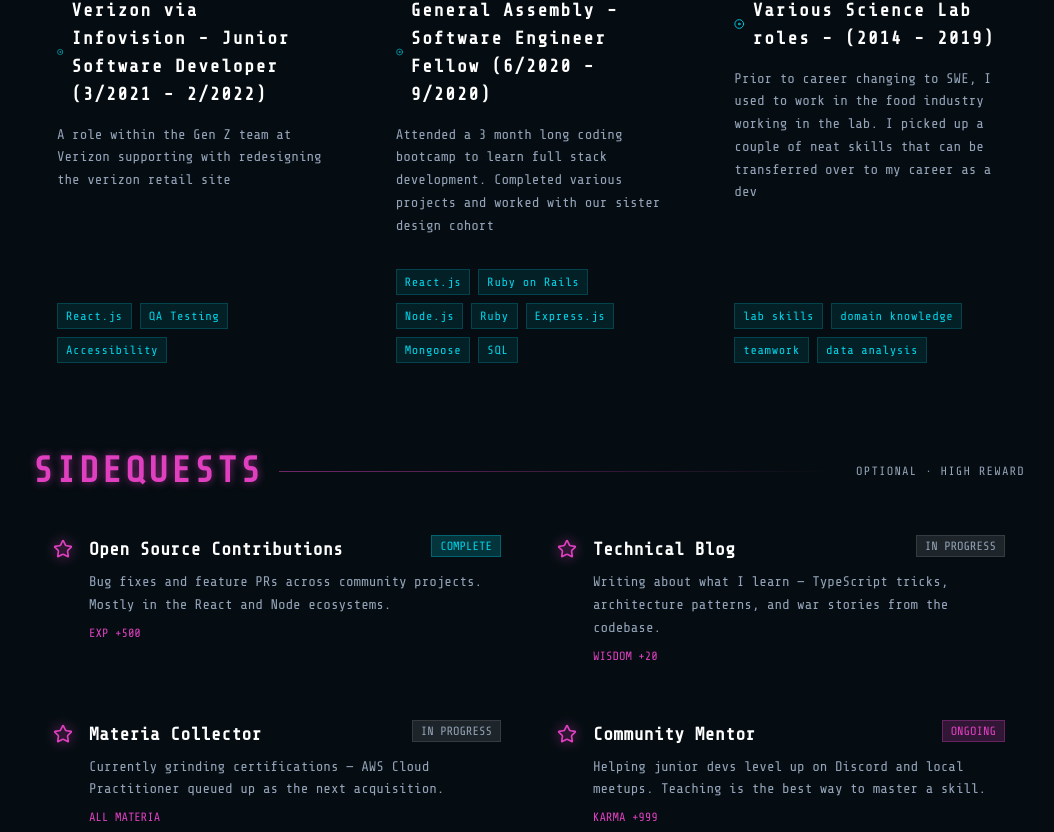
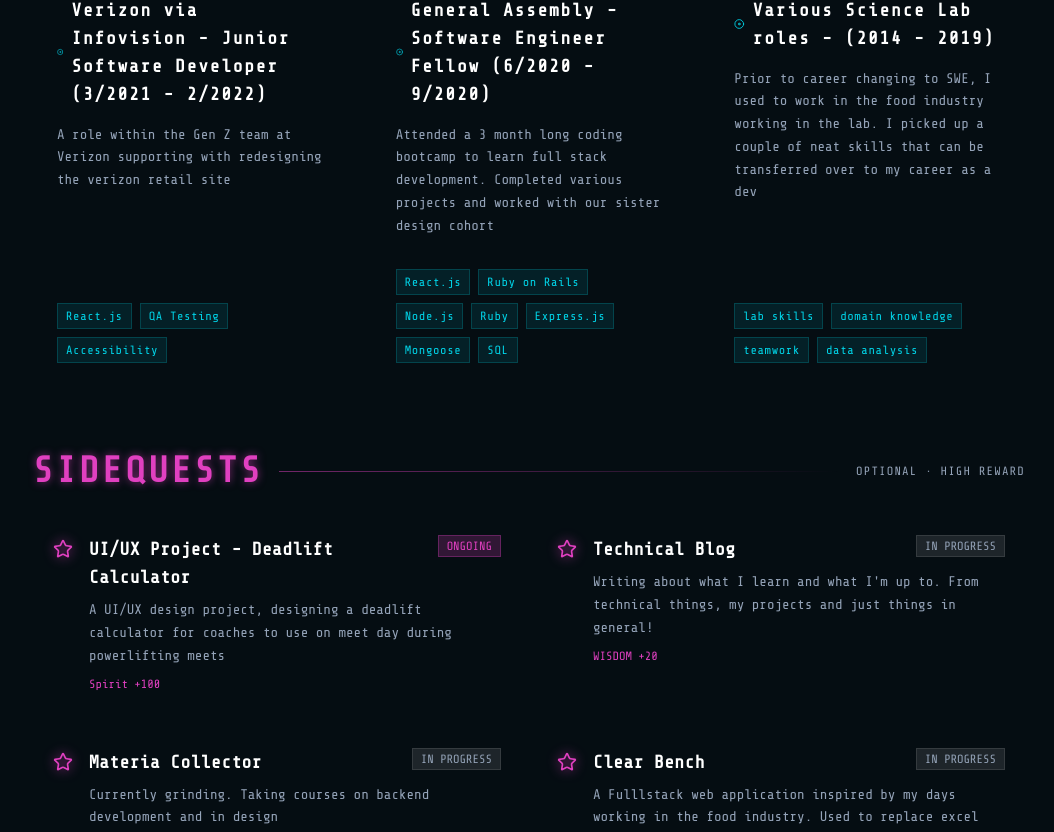
Before and after one commit to kbongco/jrpg-ffvii-portfolio, a React (Vite) app: page / in a window 1280 px wide. Shown: the part 1952-2784 px from the top of the page, without its empty margins (111-1165 px from the left). Built offline with nearby package versions, Linux system fonts and the light colour scheme.

Commit message:
created a data file to hold the quests and other data

```diff
--- a/src/components/PortfolioRemake.tsx
+++ b/src/components/PortfolioRemake.tsx
@@ -1,8 +1,27 @@
-import { ChevronRight, ArrowRight, Disc, Hexagon, Circle, Shield, Zap, Terminal, Database, Code, Layout, Globe, Mail, Github, Twitter, User, Star } from 'lucide-react';
-import HeroSection from './HeroSection';
-import Profile from './Profile';
-import Status from './Status';
-import BattleLog from './BattleLog';
+import {
+  ChevronRight,
+  ArrowRight,
+  Disc,
+  Hexagon,
+  Circle,
+  Shield,
+  Zap,
+  Terminal,
+  Database,
+  Code,
+  Layout,
+  Globe,
+  Mail,
+  Github,
+  Twitter,
+  User,
+  Star,
+} from "lucide-react";
+import HeroSection from "./HeroSection";
+import Profile from "./Profile";
+import Status from "./Status";
+import BattleLog from "./BattleLog";
+import Sidequests from "./Sidequests";
 
 export default function PortfolioRemake() {
   return (
@@ -10,78 +29,62 @@ export default function PortfolioRemake() {
       {/* Background Image & Overlay */}
       <div className="fixed inset-0 z-0">
         <div className="absolute inset-0 bg-[#050d12]/80 z-10 backdrop-blur-sm" />
-        <div className="absolute inset-0 z-10" style={{
-          background: 'radial-gradient(circle at 50% 50%, rgba(0, 212, 232, 0.1) 0%, transparent 60%)',
-          animation: 'pulse-glow 8s infinite alternate'
-        }} />
+        <div
+          className="absolute inset-0 z-10"
+          style={{
+            background:
+              "radial-gradient(circle at 50% 50%, rgba(0, 212, 232, 0.1) 0%, transparent 60%)",
+            animation: "pulse-glow 8s infinite alternate",
+          }}
+        />
       </div>
 
       <div className="relative z-10 max-w-5xl mx-auto px-4 py-12 md:py-24 flex flex-col gap-16">
+        <HeroSection />
 
-<HeroSection/>
-
-<Profile/>
-<Status/>
-<BattleLog/>
-
-        {/* SIDEQUESTS */}
-        <section className="space-y-6">
-          <div className="flex items-center gap-4">
-            <h2 className="font-rajdhani text-4xl font-bold tracking-widest text-[#e040c0] uppercase text-glow-magenta">Sidequests</h2>
-            <div className="flex-1 h-[1px] bg-gradient-to-r from-[#e040c0]/50 to-transparent" />
-            <span className="font-share-tech text-xs text-[#94a3b8] tracking-widest">OPTIONAL · HIGH REWARD</span>
-          </div>
-
-          <div className="grid grid-cols-1 md:grid-cols-2 gap-4">
-            {[
-              { title: 'Open Source Contributions', reward: 'EXP +500', desc: 'Bug fixes and feature PRs across community projects. Mostly in the React and Node ecosystems.', status: 'COMPLETE' },
-              { title: 'Technical Blog', reward: 'WISDOM +20', desc: 'Writing about what I learn — TypeScript tricks, architecture patterns, and war stories from the codebase.', status: 'IN PROGRESS' },
-              { title: 'Materia Collector', reward: 'ALL MATERIA', desc: 'Currently grinding certifications — AWS Cloud Practitioner queued up as the next acquisition.', status: 'IN PROGRESS' },
-              { title: 'Community Mentor', reward: 'KARMA +999', desc: 'Helping junior devs level up on Discord and local meetups. Teaching is the best way to master a skill.', status: 'ONGOING' },
-            ].map(sq => (
-              <div key={sq.title} className="remake-panel p-5 flex gap-4 group hover:border-[#e040c0]/60 transition-all duration-300 remake-cut-tr">
-                <div className="flex-none pt-1">
-                  <Star className="w-5 h-5 text-[#e040c0] drop-shadow-[0_0_6px_rgba(224,64,192,0.8)]" />
-                </div>
-                <div className="flex-1 space-y-2">
-                  <div className="flex items-start justify-between gap-2">
-                    <h3 className="font-rajdhani font-bold text-lg text-white tracking-wide group-hover:text-[#e040c0] transition-colors">{sq.title}</h3>
-                    <span className={`font-share-tech text-xs px-2 py-0.5 flex-none ${sq.status === 'COMPLETE' ? 'bg-[#00d4e8]/20 text-[#00d4e8] border border-[#00d4e8]/30' : sq.status === 'ONGOING' ? 'bg-[#e040c0]/20 text-[#e040c0] border border-[#e040c0]/30' : 'bg-white/10 text-[#94a3b8] border border-white/10'}`}>
-                      {sq.status}
-                    </span>
-                  </div>
-                  <p className="text-sm text-[#94a3b8] leading-relaxed">{sq.desc}</p>
-                  <div className="font-share-tech text-xs text-[#e040c0]">{sq.reward}</div>
-                </div>
-              </div>
-            ))}
-          </div>
-        </section>
+        <Profile />
+        <Status />
+        <BattleLog />
+        <Sidequests />
 
         {/* SAVE POINT / CONTACT */}
         <section className="py-16 flex flex-col items-center justify-center space-y-8 relative">
           <div className="absolute inset-0 flex items-center justify-center pointer-events-none opacity-20">
-            <div className="w-64 h-64 border border-[#00d4e8] rounded-full animate-ping" style={{ animationDuration: '3s' }} />
+            <div
+              className="w-64 h-64 border border-[#00d4e8] rounded-full animate-ping"
+              style={{ animationDuration: "3s" }}
+            />
           </div>
 
           <h2 className="font-rajdhani text-3xl md:text-5xl font-bold tracking-widest text-white text-center">
             DO YOU WANT TO SAVE YOUR PROGRESS?
           </h2>
-          <p className="text-[#00d4e8] tracking-widest mb-4">Connect with me for future missions.</p>
+          <p className="text-[#00d4e8] tracking-widest mb-4">
+            Connect with me for future missions.
+          </p>
 
           <div className="flex flex-col sm:flex-row gap-6 w-full max-w-md">
             {/* TODO: Add real mailto/github links */}
-            <a href="#email" className="flex-1 remake-panel remake-cut-both p-4 flex items-center justify-center gap-3 hover:bg-[#00d4e8]/10 hover:border-[#00d4e8] transition-all group">
+            <a
+              href="#email"
+              className="flex-1 remake-panel remake-cut-both p-4 flex items-center justify-center gap-3 hover:bg-[#00d4e8]/10 hover:border-[#00d4e8] transition-all group"
+            >
               <Mail className="w-5 h-5 text-[#94a3b8] group-hover:text-[#00d4e8] transition-colors" />
-              <span className="font-rajdhani text-xl font-bold tracking-widest group-hover:text-glow-teal">EMAIL</span>
+              <span className="font-rajdhani text-xl font-bold tracking-widest group-hover:text-glow-teal">
+                EMAIL
+              </span>
             </a>
-            <a href="#github" className="flex-1 remake-panel remake-cut-both p-4 flex items-center justify-center gap-3 hover:bg-[#00d4e8]/10 hover:border-[#00d4e8] transition-all group">
+            <a
+              href="#github"
+              className="flex-1 remake-panel remake-cut-both p-4 flex items-center justify-center gap-3 hover:bg-[#00d4e8]/10 hover:border-[#00d4e8] transition-all group"
+            >
               <Github className="w-5 h-5 text-[#94a3b8] group-hover:text-[#00d4e8] transition-colors" />
-              <span className="font-rajdhani text-xl font-bold tracking-widest group-hover:text-glow-teal">GITHUB</span>
+              <span className="font-rajdhani text-xl font-bold tracking-widest group-hover:text-glow-teal">
+                GITHUB
+              </span>
             </a>
           </div>
         </section>
-
       </div>
     </div>
   );
--- /dev/null
+++ b/src/components/Sidequests.tsx
@@ -0,0 +1,34 @@
+import { Star } from "lucide-react";
+import { sideQuests } from "@/data/sidequests";
+
+export default function Sidequests() {
+  return (
+            <section className="space-y-6">
+          <div className="flex items-center gap-4">
+            <h2 className="font-rajdhani text-4xl font-bold tracking-widest text-[#e040c0] uppercase text-glow-magenta">Sidequests</h2>
+            <div className="flex-1 h-[1px] bg-gradient-to-r from-[#e040c0]/50 to-transparent" />
+            <span className="font-share-tech text-xs text-[#94a3b8] tracking-widest">OPTIONAL · HIGH REWARD</span>
+          </div>
+
+      <div className="grid grid-cols-1 md:grid-cols-2 gap-4">
+        {sideQuests.map((sq) => (
+                    <div key={sq.title} className="remake-panel p-5 flex gap-4 group hover:border-[#e040c0]/60 transition-all duration-300 remake-cut-tr">
+                <div className="flex-none pt-1">
+                  <Star className="w-5 h-5 text-[#e040c0] drop-shadow-[0_0_6px_rgba(224,64,192,0.8)]" />
+                </div>
+                <div className="flex-1 space-y-2">
+                  <div className="flex items-start justify-between gap-2">
+                    <h3 className="font-rajdhani font-bold text-lg text-white tracking-wide group-hover:text-[#e040c0] transition-colors">{sq.title}</h3>
+                    <span className={`font-share-tech text-xs px-2 py-0.5 flex-none ${sq.status === 'COMPLETE' ? 'bg-[#00d4e8]/20 text-[#00d4e8] border border-[#00d4e8]/30' : sq.status === 'ONGOING' ? 'bg-[#e040c0]/20 text-[#e040c0] border border-[#e040c0]/30' : 'bg-white/10 text-[#94a3b8] border border-white/10'}`}>
+                      {sq.status}
+                    </span>
+                  </div>
+                  <p className="text-sm text-[#94a3b8] leading-relaxed">{sq.desc}</p>
+                  <div className="font-share-tech text-xs text-[#e040c0]">{sq.reward}</div>
+                </div>
+              </div>
+        ))}
+          </div>
+        </section>
+  )
+}
--- /dev/null
+++ b/src/data/sidequests.ts
@@ -0,0 +1,33 @@
+type SideQuests = {
+  title: string;
+  reward: string;
+  desc: string;
+  status: string;
+};
+
+export const sideQuests: SideQuests[] = [
+  {
+    title: "UI/UX Project - Deadlift Calculator ",
+    reward: "Spirit +100",
+    desc: "A UI/UX design project, designing a deadlift calculator for coaches to use on meet day during powerlifting meets",
+    status: "ONGOING",
+  },
+  {
+    title: "Technical Blog",
+    reward: "WISDOM +20",
+    desc: "Writing about what I learn and what I'm up to. From technical things, my projects and just things in general!",
+    status: "IN PROGRESS",
+  },
+  {
+    title: "Materia Collector",
+    reward: "ALL MATERIA",
+    desc: "Currently grinding. Taking courses on backend development and in design",
+    status: "IN PROGRESS",
+  },
+  {
+    title: "Clear Bench",
+    reward: "Strength +50, Vitality +100, Spirit +100",
+    desc: "A Fulllstack web application inspired by my days working in the food industry. Used to replace excel sheets for tracking data in the lab as well as samples",
+    status: "IN PROGRESS",
+  },
+];
```
